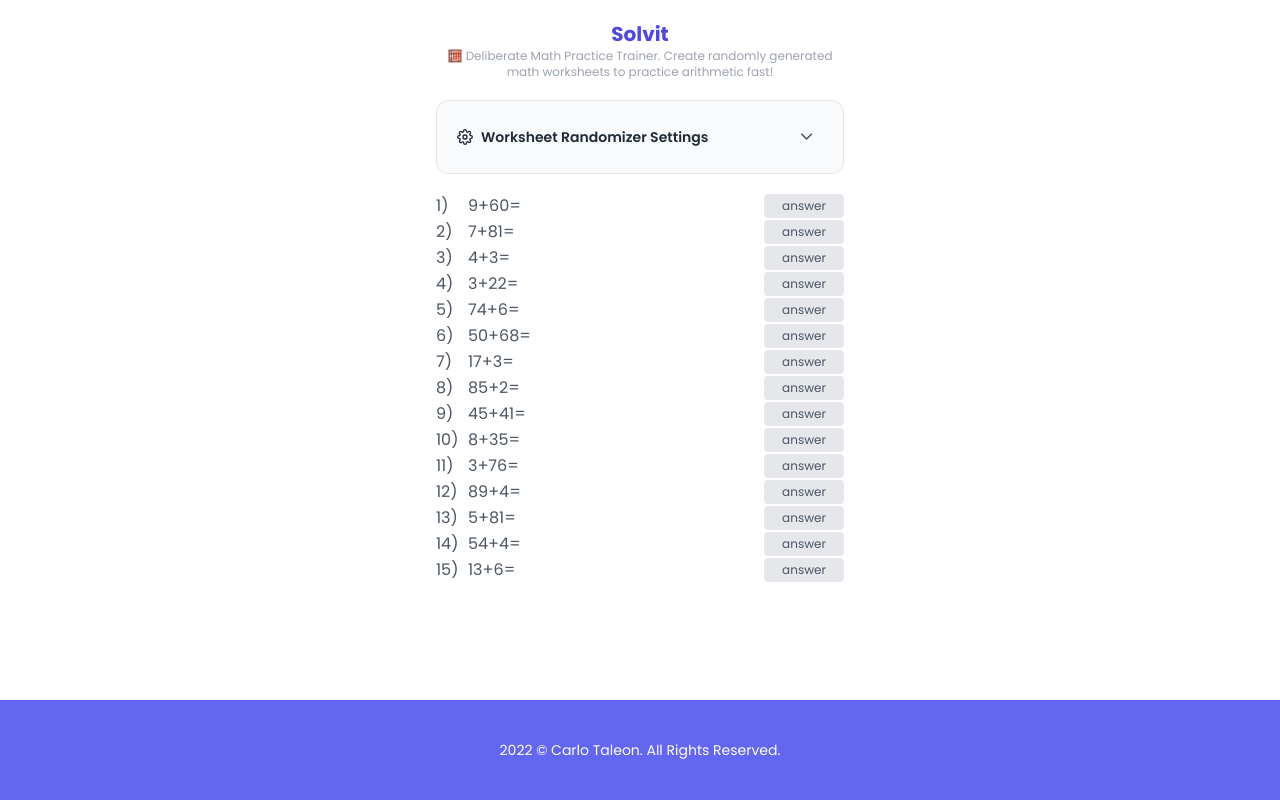
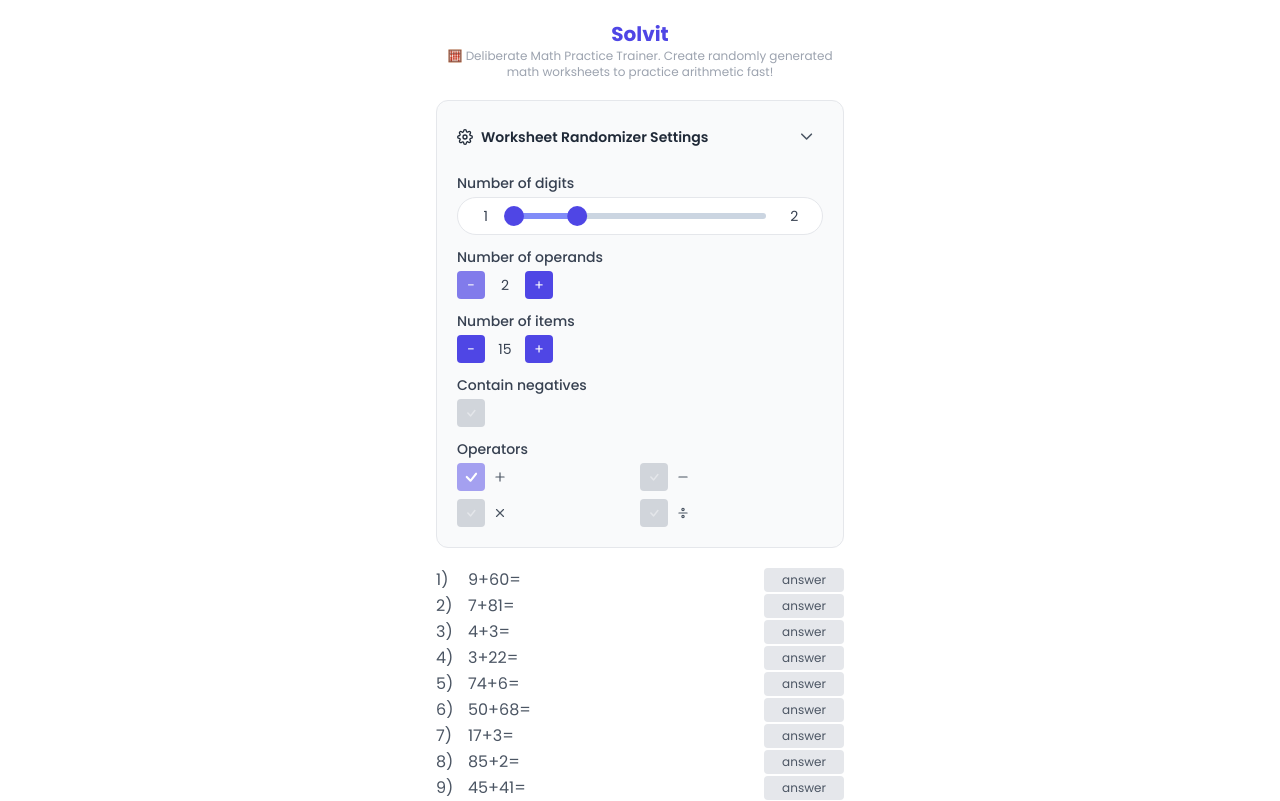
Before and after one commit to Blankeos/solvit, a Next.js app: page / in a window 1280 px wide. Shown: the top 801 px of the page. Built offline with nearby package versions, Linux system fonts and the light colour scheme.

Commit message:
Fixed setting reset bug when close/open dropdown

```diff
--- a/src/pages/index.tsx
+++ b/src/pages/index.tsx
@@ -184,8 +184,11 @@
                 </button>
               </div>
               {/* Settings Body */}
-              {worksheetSettingsDropdownIsOpen && (
-                <div className="flex flex-col gap-y-3">
+              <div
+                className={`flex flex-col gap-y-3 ${
+                  worksheetSettingsDropdownIsOpen ? "hidden" : "block"
+                }`}
+              >
                 <div className="flex flex-col gap-y-1">
                   <h3 className="font-medium">Number of digits</h3>
                   <div className="border flex items-center p-2 px-5 gap-x-5 rounded-full bg-white">
@@ -303,9 +306,7 @@
                               worksheetSettings.operators.length === 1 &&
                               worksheetSettings.operators.includes("+")
                             }
-                              checked={worksheetSettings.operators.includes(
-                                "+"
-                              )}
+                            checked={worksheetSettings.operators.includes("+")}
                             htmlFor="checkbox-operation-add"
                             onChange={(checked) => {
                               dispatch({
@@ -393,7 +394,6 @@
                   </div>
                 </div>
               </div>
-              )}
             </div>
 
             {/* Worksheet */}
```
Lines whose indentation alone changed are shown as unchanged.
